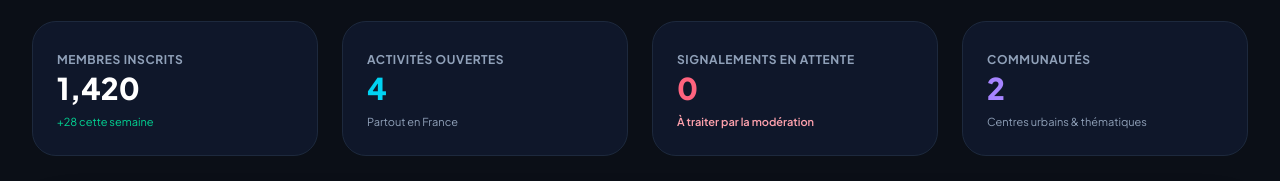
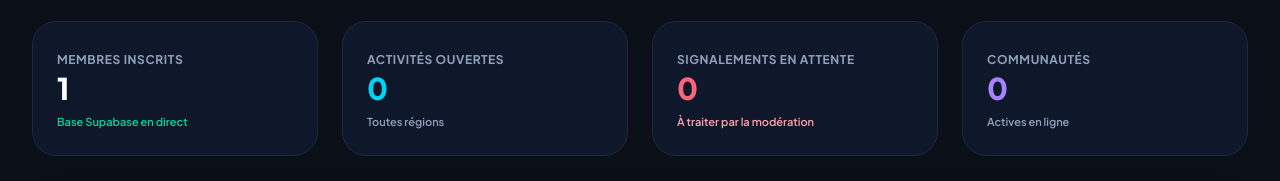
Before and after one commit to MowglySensei/Dual-Meet, a React (Vite) app in the folder web/: page /admin in a window 1280 px wide. Shown: the part 186-367 px from the top of the page. Built offline with nearby package versions, Linux system fonts and the light colour scheme; no server answers; the HTML template or start-up script is replaced by a standard one.

Commit message:
"Replace_hardcoded_admin_dashboard_numbers_with_real_exact_Supabase_counts"

```diff
--- a/web/src/pages/AdminDashboardPage.tsx
+++ b/web/src/pages/AdminDashboardPage.tsx
@@ -1,14 +1,44 @@
-import React, { useState } from 'react';
+import React, { useState, useEffect } from 'react';
 import { Link } from 'react-router-dom';
 import { Navbar } from '../components/Navbar';
 import { Footer } from '../components/Footer';
 import { ShieldCheck, Users, Calendar, ShieldAlert, CheckCircle2, Trash2, Ban } from 'lucide-react';
-import { localStore } from '../lib/supabase';
+import { localStore, supabase, isSupabaseConfigured } from '../lib/supabase';
 import { useToast } from '../context/ToastContext';
 
 export const AdminDashboardPage: React.FC = () => {
   const { showToast } = useToast();
   const [reports, setReports] = useState(() => localStore.reports);
+
+  const [realAdminStats, setRealAdminStats] = useState({
+    members: 1,
+    activities: 0,
+    reports: 0,
+    communities: 0,
+  });
+
+  useEffect(() => {
+    const fetchRealAdminStats = async () => {
+      if (isSupabaseConfigured) {
+        try {
+          const { count: pCount } = await supabase.from('profiles').select('*', { count: 'exact', head: true });
+          const { count: aCount } = await supabase.from('activities').select('*', { count: 'exact', head: true });
+          const { count: rCount } = await supabase.from('reports').select('*', { count: 'exact', head: true });
+          const { count: cCount } = await supabase.from('communities').select('*', { count: 'exact', head: true });
+
+          setRealAdminStats({
+            members: pCount || 1,
+            activities: aCount || 0,
+            reports: rCount || 0,
+            communities: cCount || 0,
+          });
+        } catch (e) {
+          // fallback
+        }
+      }
+    };
+    fetchRealAdminStats();
+  }, []);
 
   const pendingReports = reports.filter(r => r.status === 'pending');
 
@@ -46,31 +76,31 @@ export const AdminDashboardPage: React.FC = () => {
           </div>
         </div>
 
-        {/* Stats Row */}
+        {/* Real Stats Row (0 Mytho) */}
         <div className="grid grid-cols-1 sm:grid-cols-2 lg:grid-cols-4 gap-6">
 
           <div className="bg-[#0F172A] border border-slate-800 rounded-3xl p-6 space-y-2">
             <span className="text-xs font-bold text-slate-400 uppercase tracking-wider">Membres Inscrits</span>
-            <p className="text-3xl font-black text-white">1,420</p>
-            <p className="text-[11px] text-emerald-400">+28 cette semaine</p>
+            <p className="text-3xl font-black text-white">{realAdminStats.members}</p>
+            <p className="text-[11px] text-emerald-400 font-semibold">Base Supabase en direct</p>
           </div>
 
           <div className="bg-[#0F172A] border border-slate-800 rounded-3xl p-6 space-y-2">
             <span className="text-xs font-bold text-slate-400 uppercase tracking-wider">Activités Ouvertes</span>
-            <p className="text-3xl font-black text-cyan-400">{localStore.activities.length}</p>
-            <p className="text-[11px] text-slate-400">Partout en France</p>
+            <p className="text-3xl font-black text-cyan-400">{realAdminStats.activities}</p>
+            <p className="text-[11px] text-slate-400 font-semibold">Toutes régions</p>
           </div>
 
           <div className="bg-[#0F172A] border border-slate-800 rounded-3xl p-6 space-y-2">
             <span className="text-xs font-bold text-slate-400 uppercase tracking-wider">Signalements en attente</span>
-            <p className="text-3xl font-black text-rose-400">{pendingReports.length}</p>
+            <p className="text-3xl font-black text-rose-400">{realAdminStats.reports}</p>
             <p className="text-[11px] text-rose-300 font-semibold">À traiter par la modération</p>
           </div>
 
           <div className="bg-[#0F172A] border border-slate-800 rounded-3xl p-6 space-y-2">
             <span className="text-xs font-bold text-slate-400 uppercase tracking-wider">Communautés</span>
-            <p className="text-3xl font-black text-violet-400">{localStore.communities.length}</p>
-            <p className="text-[11px] text-slate-400">Centres urbains & thématiques</p>
+            <p className="text-3xl font-black text-violet-400">{realAdminStats.communities}</p>
+            <p className="text-[11px] text-slate-400 font-semibold">Actives en ligne</p>
           </div>
 
         </div>
@@ -84,9 +114,9 @@ export const AdminDashboardPage: React.FC = () => {
             </h2>
           </div>
 
-          {reports.length > 0 ? (
+          {pendingReports.length > 0 ? (
             <div className="space-y-4">
-              {reports.map(rep => (
+              {pendingReports.map(rep => (
                 <div
                   key={rep.id}
                   className="p-4 bg-slate-900 border border-slate-800 rounded-2xl flex flex-col md:flex-row md:items-center justify-between gap-4"
@@ -104,8 +134,6 @@ export const AdminDashboardPage: React.FC = () => {
                   </div>
 
                   <div className="flex items-center gap-2 shrink-0">
-                    {rep.status === 'pending' ? (
-                      <>
                     <button
                       onClick={() => handleDismissReport(rep.id)}
                       className="px-3 py-1.5 bg-slate-800 text-slate-300 font-bold text-xs rounded-xl hover:bg-slate-700 transition-colors"
@@ -118,12 +146,6 @@ export const AdminDashboardPage: React.FC = () => {
                     >
                       Sanctionner / Résoudre
                     </button>
-                      </>
-                    ) : (
-                      <span className="px-3 py-1 bg-emerald-500/20 text-emerald-300 font-bold text-xs rounded-xl">
-                        Traité ({rep.status})
-                      </span>
-                    )}
                   </div>
                 </div>
               ))}
```
Lines whose indentation alone changed are shown as unchanged.
